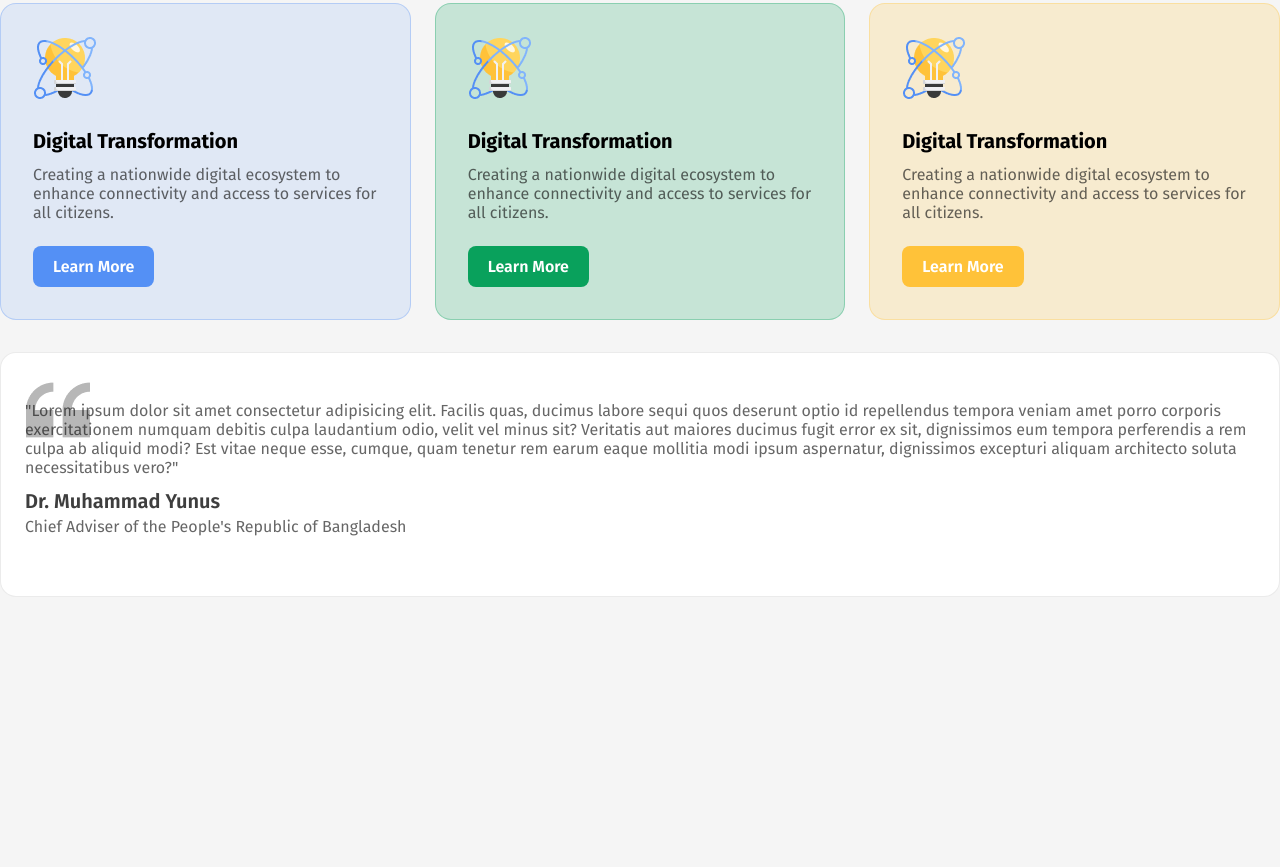
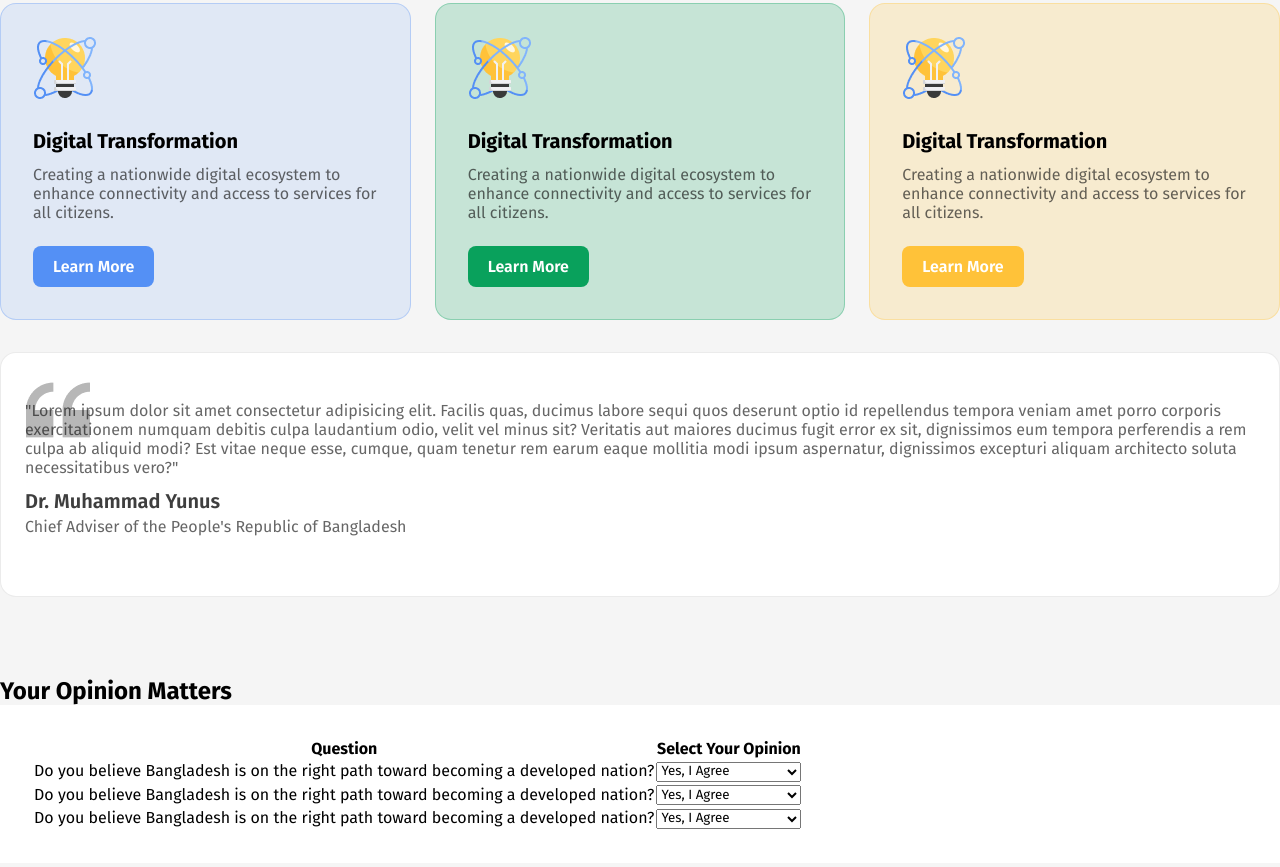
Before and after one commit to Zihan231/Bangladesh-2.0, a plain HTML site: page index.html in a window 1280 px wide. Shown: the part 1274-2141 px from the top of the page. Before the commit the page ends 1951 px from the top, so only its background shows below. Drawn offline with Linux system fonts and the light colour scheme.

Commit message:
Table Continue

```diff
--- a/index.html
+++ b/index.html
@@ -7,8 +7,8 @@
     <link rel="stylesheet" href="styles.css" />
   </head>
   <body>
-    <header >
-      <nav >
+    <header>
+      <nav>
         <h1>Bangladesh 2.0</h1>
         <button class="Signup-btn Green">Sign In</button>
       </nav>
@@ -24,7 +24,7 @@
             Explore New Bangladesh
           </button>
         </div>
-          <img src="./assets/hero.png" alt="" />
+        <img src="./assets/hero.png" alt="" />
       </section>
       <section id="pillars-Section" class="common-measures">
         <h2>Pillars of "Bangladesh 2.0"</h2>
@@ -118,6 +118,59 @@
           <p>Chief Adviser of the People's Republic of Bangladesh</p>
         </div>
       </section>
+      <section id="Opinion-Section" class="common-measures">
+        <h2>Your Opinion Matters</h2>
+        <div id="Opinion-Table-Container">
+          <table>
+            <tr>
+              <th>Question</th>
+              <th>Select Your Opinion</th>
+            </tr>
+            <tr>
+                <td>
+                    Do you believe Bangladesh is on the right path toward becoming a developed nation?
+                </td>
+                <td>
+                    <select name="" id="">
+                        <option value="">Yes, I Agree</option>
+                        <option value="">No, I Don't Agree</option>
+                        <option value="">Moderately Agree</option>
+                        <option value="">Moderately Disagree</option>
+                        <option value="">I Don't Know</option>
+                    </select>
+                </td>
+            </tr>
+            <tr>
+                <td>
+                    Do you believe Bangladesh is on the right path toward becoming a developed nation?
+                </td>
+                <td>
+                    <select name="" id="">
+                        <option value="">Yes, I Agree</option>
+                        <option value="">No, I Don't Agree</option>
+                        <option value="">Moderately Agree</option>
+                        <option value="">Moderately Disagree</option>
+                        <option value="">I Don't Know</option>
+                    </select>
+                </td>
+            </tr>
+            <tr>
+                <td>
+                    Do you believe Bangladesh is on the right path toward becoming a developed nation?
+                </td>
+                <td>
+                    <select name="" id="">
+                        <option value="">Yes, I Agree</option>
+                        <option value="">No, I Don't Agree</option>
+                        <option value="">Moderately Agree</option>
+                        <option value="">Moderately Disagree</option>
+                        <option value="">I Don't Know</option>
+                    </select>
+                </td>
+            </tr>
+          </table>
+        </div>
+      </section>
     </main>
     <footer></footer>
   </body>
--- a/styles.css
+++ b/styles.css
@@ -111,8 +111,9 @@ nav {
   padding: 24px;
   margin-top: 32px;
 }
-#Vision-Headings ,#Visson-Cards-container {
-    margin-bottom: 32px;
+#Vision-Headings,
+#Visson-Cards-container {
+  margin-bottom: 32px;
 }
 #Vision-Headings p {
   font-size: 16px;
@@ -197,3 +198,7 @@ nav {
   padding: 48px 24px;
   border-radius: 16px;
 }
+#Opinion-Table-Container{
+    background-color: white;
+    padding: 32px;
+}
```
